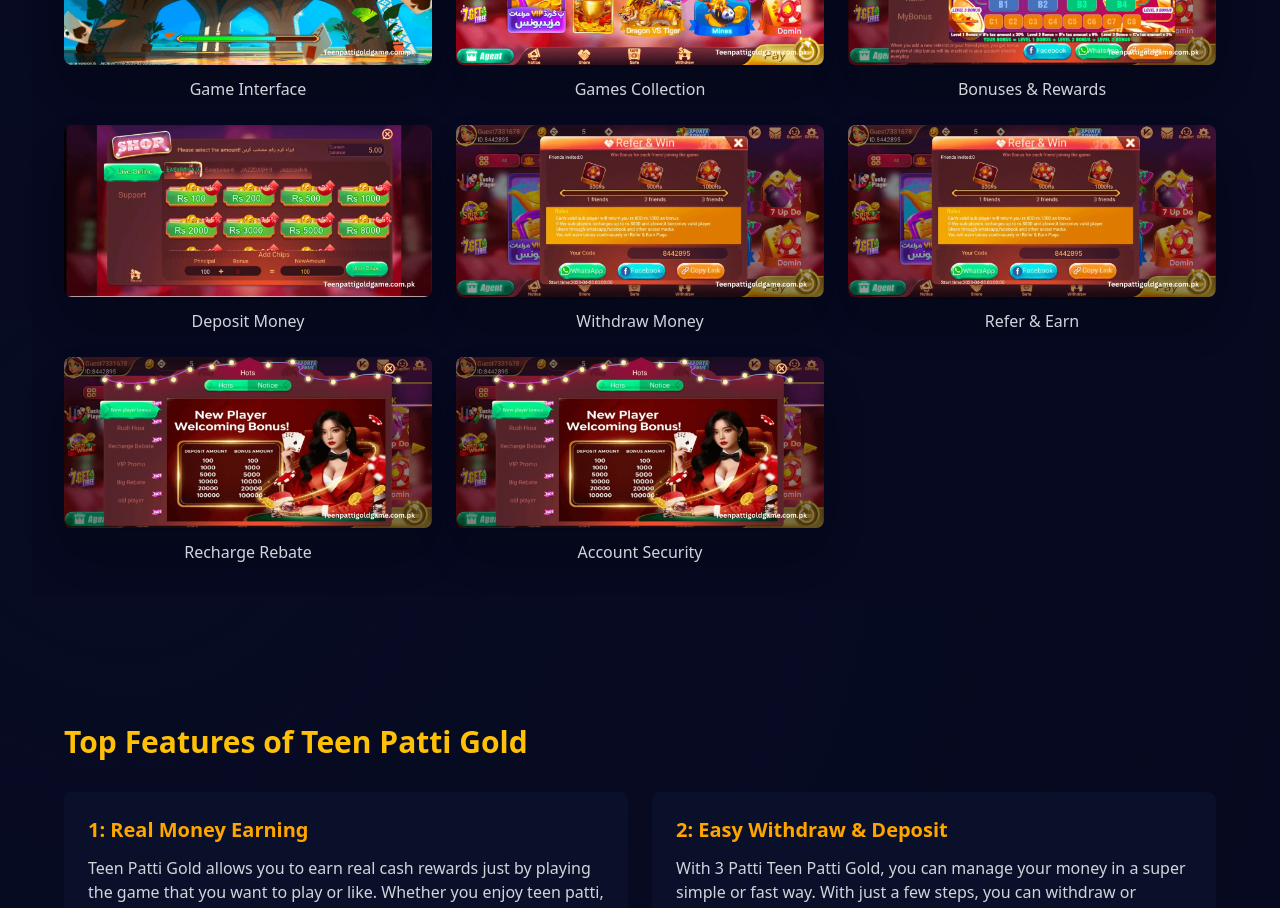
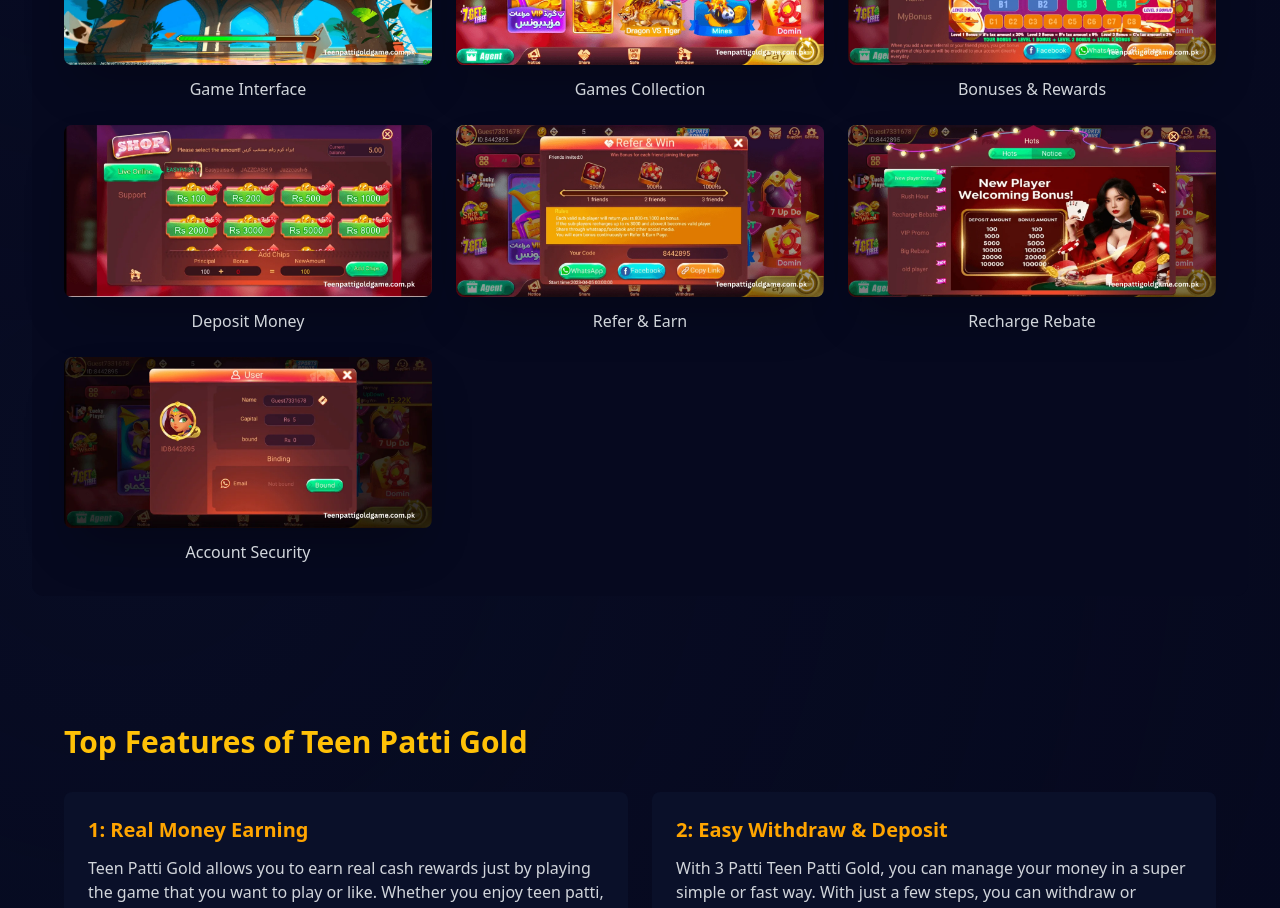
Before and after one commit to Mansoorkhan799/teenpattigold, a Next.js app: page / in a window 1280 px wide. Shown: the part 3680-4588 px from the top of the page. Built offline with nearby package versions, Linux system fonts and the light colour scheme.

Commit message:
Remove duplicate images and add bind-account image to screenshots section
- Removed duplicate 'Withdraw Money' screenshot (was using same image as Refer & Earn)
- Updated Account Security screenshot to use teen-patti-gold-bind-account.webp
- All screenshots now use unique images

```diff
--- a/src/app/page.tsx
+++ b/src/app/page.tsx
@@ -637,23 +637,7 @@
               <p className="text-center text-gray-300 mt-3 font-medium">Deposit Money</p>
             </div>
 
-            {/* Row 2 - Column 2: Withdraw Money */}
-            <div className="w-full flex flex-col items-center">
-              <div className="rounded-lg overflow-hidden shadow-2xl bg-[#0A1029] flex items-center justify-center">
-                <Image
-                  src="/teen-patti-gold-refer-and-earn.webp"
-                  alt="Teen Patti Gold Withdraw Money - Fast Withdrawals via JazzCash EasyPaisa"
-                  width={400}
-                  height={711}
-                  className="w-auto h-auto max-w-full object-contain"
-                  loading="lazy"
-                  sizes="(max-width: 640px) 100vw, (max-width: 768px) 50vw, 33vw"
-                />
-              </div>
-              <p className="text-center text-gray-300 mt-3 font-medium">Withdraw Money</p>
-            </div>
-
-            {/* Row 2 - Column 3: Refer & Earn */}
+            {/* Row 2 - Column 2: Refer & Earn */}
             <div className="w-full flex flex-col items-center">
               <div className="rounded-lg overflow-hidden shadow-2xl bg-[#0A1029] flex items-center justify-center">
                 <Image
@@ -685,11 +669,11 @@
               <p className="text-center text-gray-300 mt-3 font-medium">Recharge Rebate</p>
             </div>
 
-            {/* Row 3 - Column 2: Bind Email */}
+            {/* Row 3 - Column 2: Account Security */}
             <div className="w-full flex flex-col items-center">
               <div className="rounded-lg overflow-hidden shadow-2xl bg-[#0A1029] flex items-center justify-center">
                 <Image
-                  src="/teen-patti-gold-vip-program.webp"
+                  src="/teen-patti-gold-bind-account.webp"
                   alt="Teen Patti Gold Bind Email - Account Security"
                   width={400}
                   height={711}
```
